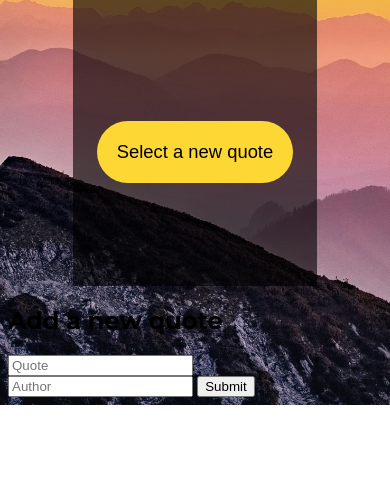
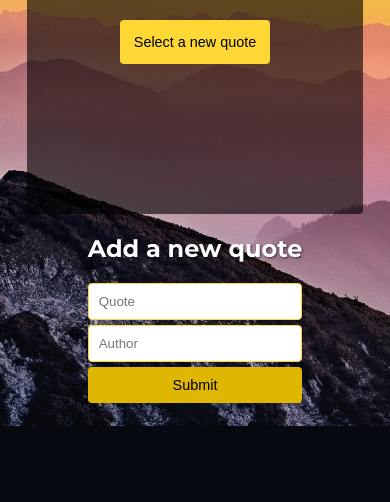
Before and after one commit to nadika-zavodovska/quotes-generator-backend, a plain HTML site: page frontend/public/index.html in a window 390 px wide. Shown: the part 342-844 px from the top of the page. Drawn offline with Linux system fonts and the light colour scheme; no server answers.

Commit message:
Add styles

```diff
--- a/frontend/public/style.css
+++ b/frontend/public/style.css
@@ -10,7 +10,8 @@ body {
     flex-direction: column;
     align-items: center;
     justify-content: center;
-    margin-top: 10vh;
+    margin-top: 8vh;
+    background-color: #060910;
 }
 
 .wrapper {
@@ -19,33 +20,114 @@ body {
     flex-direction: column;
     align-items: center;
     justify-content: center;
-    height: 60vh;
+    height: 55vh;
     color: #e0e0e0;
-    padding: 5%;
+    padding: 2.5%;
+    border-radius: 4px;
     width: 55%;
 }
 
 #new-quote {
-    padding: 20px;
-    border-radius: 50px;
+    padding: 14px;
+    border-radius: 4px;
     background-color: #fdd835;
     outline: none;
     cursor: pointer;
-    font-size: 1.15rem;
+    font-size: 1rem;
     border: none;
     transition: background-color 0.6s;
     margin-top: 20px;
 }
 
 #new-quote:hover {
-    background-color: #dab203;
+    background-color: #ddb502;
 }
 
 #quote {
-    font-size: 1.6rem;
+    font-size: 1.2rem;
 }
 
 #author {
-    font-size: 1.4rem;
+    font-size: 1.1rem;
     font-weight: 600;
 }
+
+h1 {
+    font-size: 1.5rem;
+}
+
+h2 {
+    text-shadow: 1px 1px 2px rgba(0, 0, 0, 0.6);
+    font-size: 1.5rem;
+    text-align: center;
+    color: #fff;
+}
+
+#quote-form input {
+    padding: 10px;
+    border: 1px solid #fdd835;
+    border-radius: 4px;
+
+}
+
+#quote-form button {
+    padding: 10px;
+    background-color: #dfb601;
+    transition: background-color 0.6s;
+    border-radius: 4px;
+    cursor: pointer;
+    border: none;
+    font-size: 0.9rem;
+}
+
+#quote-form button:hover {
+    background-color: #fdd835;
+}
+
+#form-status-message {
+    font-weight: 600;
+    text-align: center;
+    margin-top: 15px;
+    text-shadow: 1px 1px 2px rgba(0, 0, 0, 0.5);
+    font-size: 1.2rem;
+}
+
+@media (max-width: 1005px) {
+    .wrapper {
+        height: 64.5vh;
+    }
+}
+
+@media (max-width: 768px) {
+    .wrapper {
+        height: 53.5vh;
+    }
+
+    form#quote-form {
+        display: flex;
+        flex-direction: column;
+    }
+
+    #quote-form input {
+        margin-bottom: 5px;
+    }
+}
+
+@media (max-width: 500px) {
+    .wrapper {
+        width: 80%;
+        padding: 5%;
+    }
+
+    h1 {
+        font-size: 1.3rem;
+    }
+
+    #quote {
+        font-size: 1.1rem;
+    }
+
+    #new-quote {
+        font-size: 0.9rem;
+    }
+}
```
